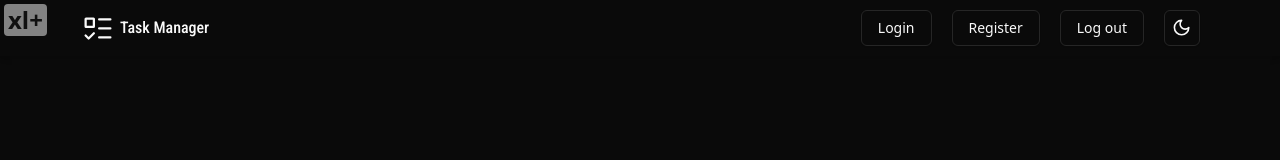
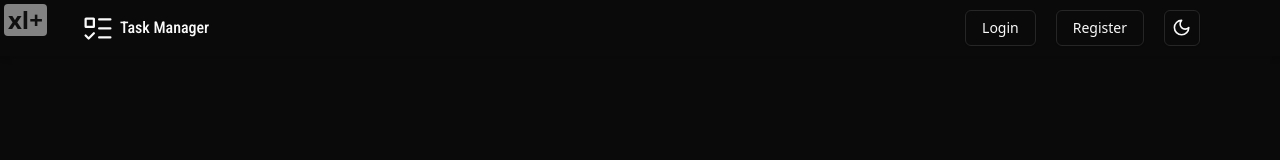
Before and after one commit to sauravkhanal/task-manager, a React (Vite) app in the folder Frontend/: page / in a window 1280 px wide. Shown: the top 160 px of the page. Built offline with nearby package versions, Linux system fonts and the light colour scheme.

Commit message:
add conditional rendering to the navbar buttons

```diff
--- a/Frontend/src/components/NavBar/index.tsx
+++ b/Frontend/src/components/NavBar/index.tsx
@@ -8,7 +8,7 @@ import { useContext } from "react";
 import { AuthContext } from "@/context/authContext";
 
 export default function NavBar({ className }: IClassName) {
-    const { logout } = useContext(AuthContext);
+    const { logout, isLoggedIn } = useContext(AuthContext);
     return (
         <div
             className={`h-14 w-full shadow-md flex justify-end gap-5 items-center ${className}  top-0 z-10 sticky bg-background`}
@@ -17,15 +17,20 @@ export default function NavBar({ className }: IClassName) {
             <span className="grow">
                 <Icon />
             </span>
+            {!isLoggedIn ? (
+                <>
                     <Link to={"Login"} title="Login">
                         <Button variant={"outline"}>Login</Button>
                     </Link>
                     <Link to={"Register"} title="Create an account">
                         <Button variant={"outline"}>Register</Button>
                     </Link>
+                </>
+            ) : (
                 <Button variant={"outline"} onClick={logout}>
                     Log out
                 </Button>
+            )}
             <ModeToggle />
         </div>
     );
```
Lines whose indentation alone changed are shown as unchanged.
